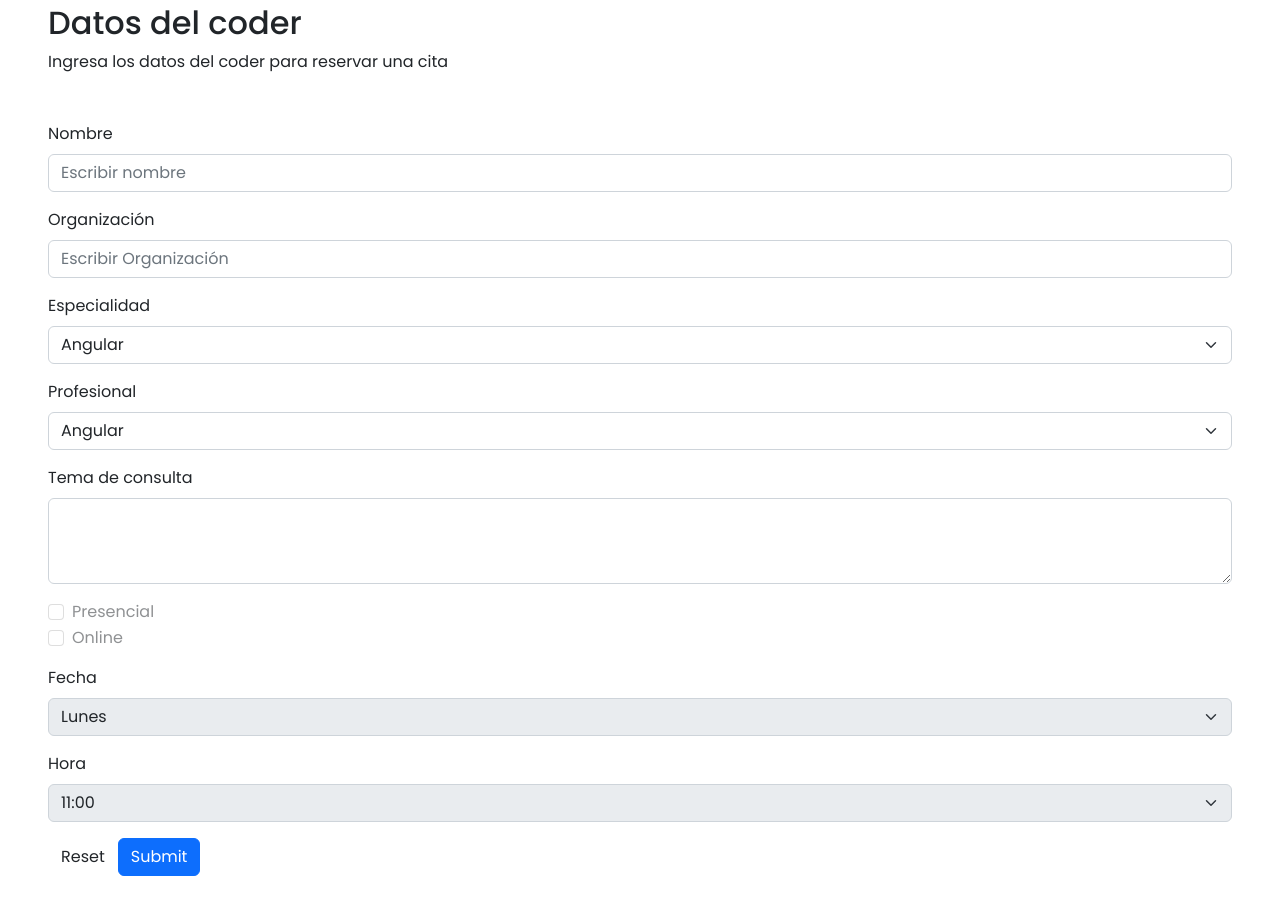
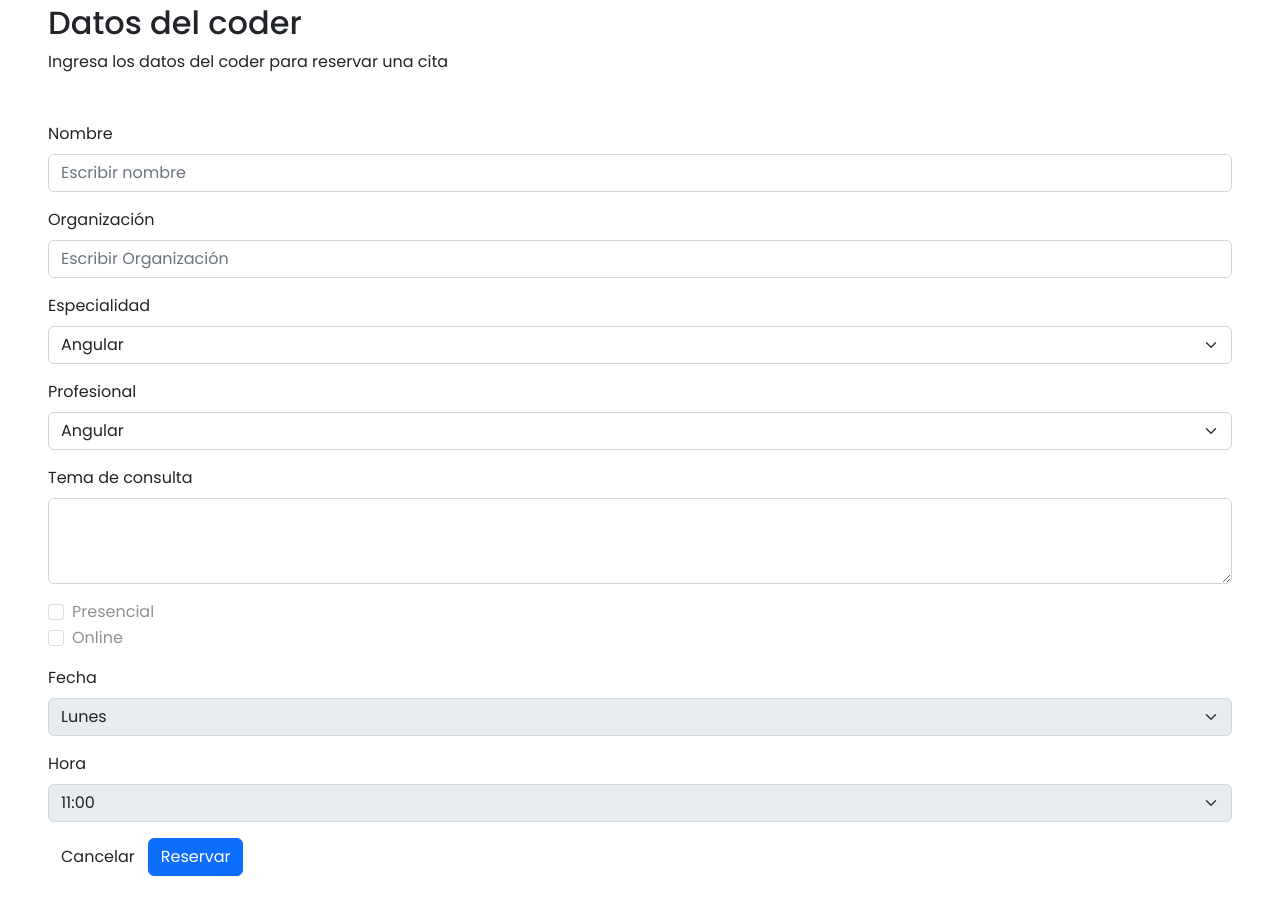
Before and after one commit to AleMCuitino/CitaCoder, a React (Create React App) app: page /solicitar-cita in a window 1280 px wide. Shown: the part 100-1014 px from the top of the page. Built offline with nearby package versions, Linux system fonts and the light colour scheme.

Commit message:
creating hook form

```diff
--- a/package.json
+++ b/package.json
@@ -13,6 +13,7 @@
     "react": "^18.2.0",
     "react-bootstrap": "^2.7.0",
     "react-dom": "^18.2.0",
+    "react-hook-form": "^7.41.2",
     "react-icons": "^4.7.1",
     "react-router-dom": "^6.6.1",
     "react-scripts": "5.0.1",
--- a/src/views/ask-date/AskDate.jsx
+++ b/src/views/ask-date/AskDate.jsx
@@ -1,16 +1,25 @@
 import React from "react";
 import '../ask-date/AskDate';
+import { useForm } from 'react-hook-form'
 import Navbar from '../../components/navbar/Navbar';
 import Form from 'react-bootstrap/Form';
 import Button from 'react-bootstrap/Button';
 
-function AskDate() {
+const AskDate = () => {
+
+const { register, handleSubmit } = useForm();
+
+const onSubmit = (data) => {
+
+}
+
   return (
     <div>
       <Navbar />
       <h2 className="date-title mt-5 ms-5">Datos del coder</h2>
       <p className="date-description mb-5 ms-5">Ingresa los datos del coder para reservar una cita</p>
       <div className="date-form m-5">
+        <form onSubmit={handleSubmit(onSubmit)}>
           <Form.Group className="mb-3" controlId="formBasicName">
             <Form.Label>Nombre</Form.Label>
             <Form.Control type="name" placeholder="Escribir nombre" />
@@ -63,8 +72,9 @@ function AskDate() {
               <option>12:00</option>
             </Form.Select>
           </Form.Group>
-        <Button variant="outline gap-5" as="input" type="reset" value="Reset" />
-        <Button as="input" type="submit" value="Submit" />{' '}
+          <Button variant="outline gap-5" as="input" type="reset" value="Cancelar" />
+          <Button as="input" type="submit" value="Reservar" />{' '}
+        </form>
       </div>
     </div>
   )
--- a/src/views/home/Home.jsx
+++ b/src/views/home/Home.jsx
@@ -28,7 +28,7 @@ export default function Home() {
             <Link to="/citas">
               <Button className="mt-5 mb-5" variant="light">Ver citas</Button>
             </Link>
-            <Link to="/pedircita">
+            <Link to="/solicitar-cita">
               <Button className="mt-5 mb-5" variant="dark">Solicitar cita</Button>
             </Link>
           </div>
```
Also changed, not shown: 1 other file (tests, documents, lock files or other folders). Lines whose indentation alone changed are shown as unchanged.
